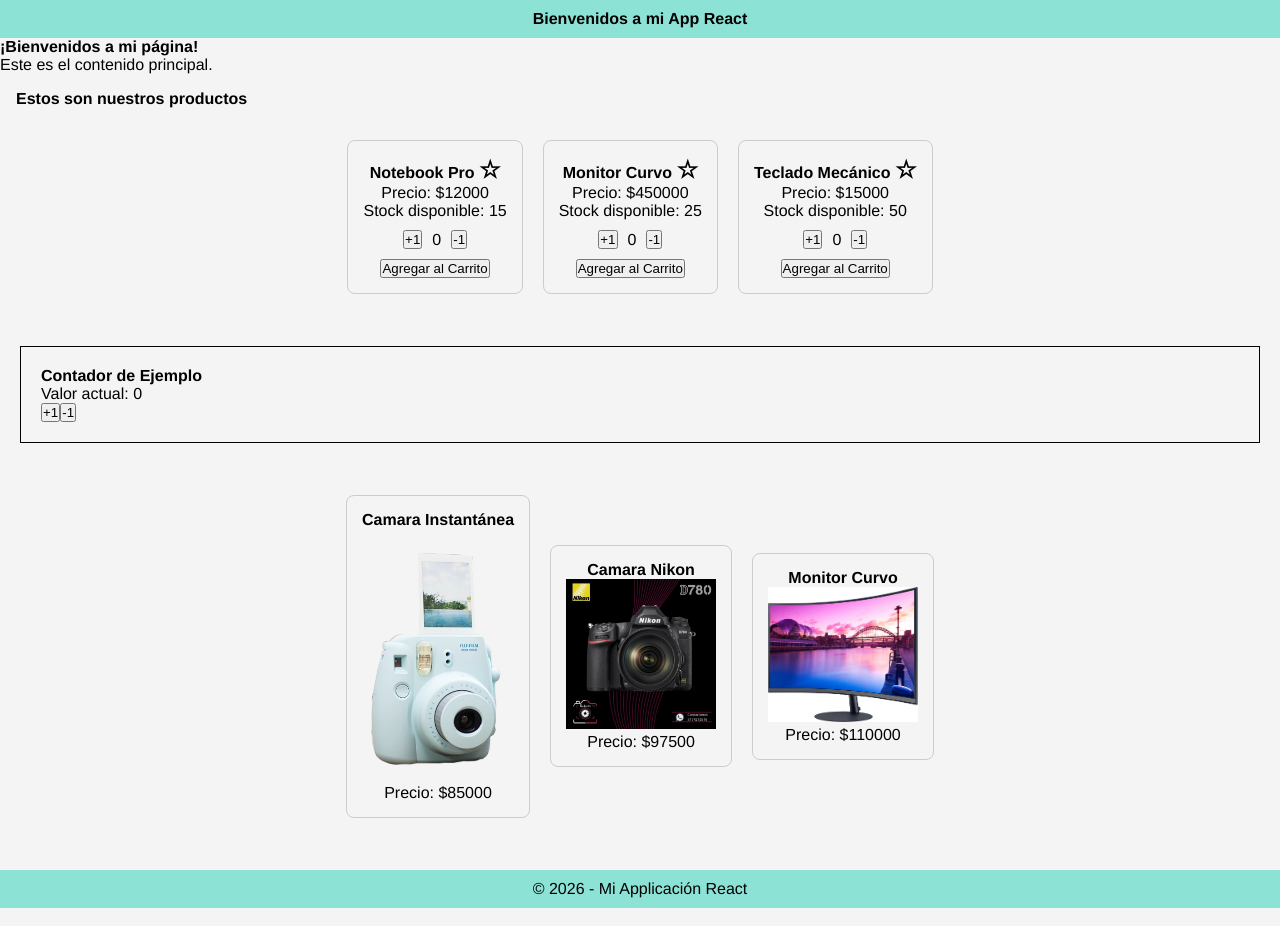
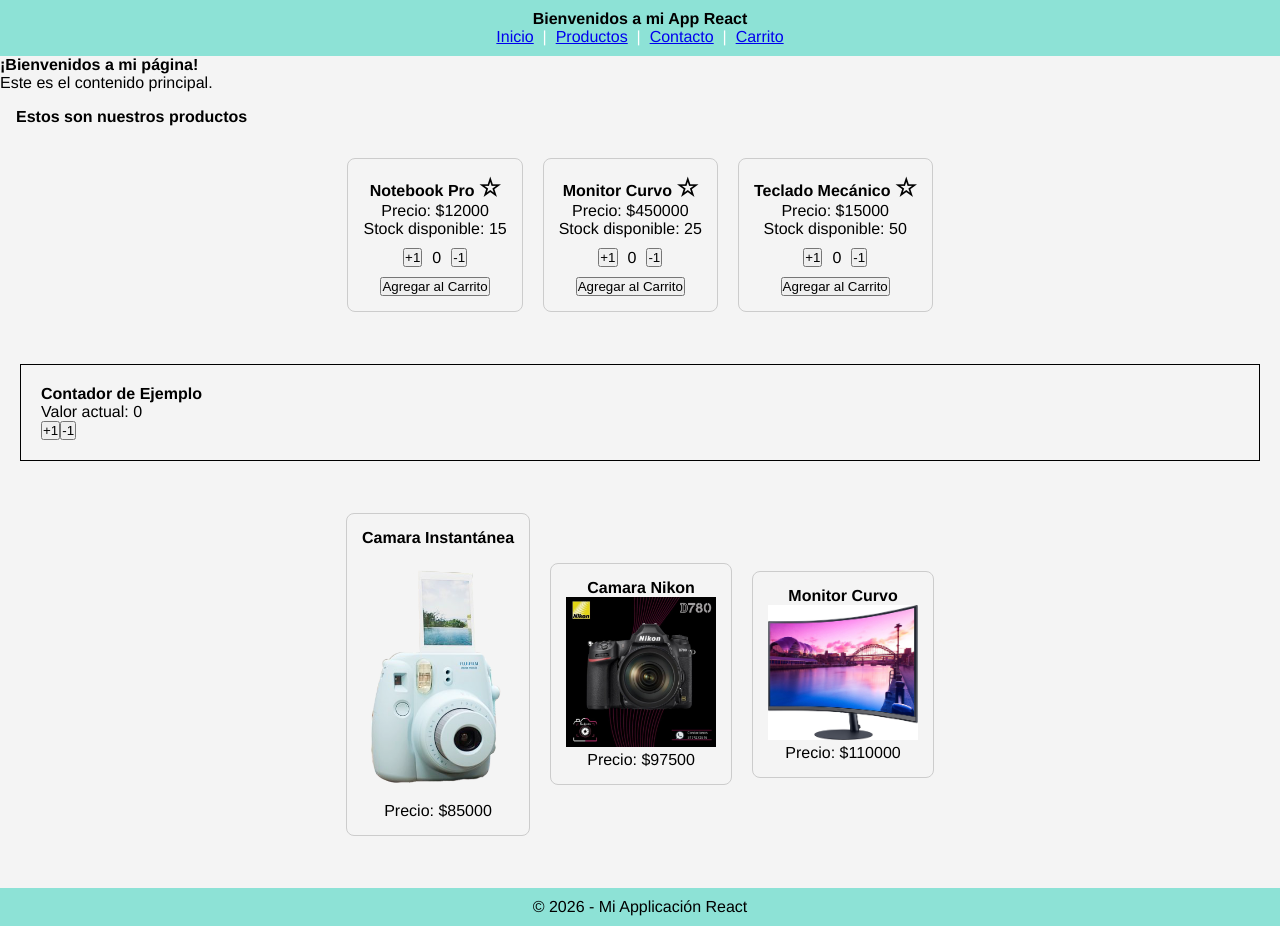
Before and after one commit to diegoisanzo/reactjs-tp, a React (Vite) app: page / in a window 1280 px wide. Built offline with nearby package versions, Linux system fonts and the light colour scheme.

Commit message:
clase 3 nav bar básica

```diff
--- a/src/componentes/Header/Header.jsx
+++ b/src/componentes/Header/Header.jsx
@@ -1,9 +1,22 @@
 import styles from './Header.module.css'
+
+function SeparadorDeLinks() {
+    return <>&nbsp; | &nbsp;</>
+}
 
 function Header() {
     return (
         <header className={styles.header}>
             <h1>Bienvenidos a mi App React</h1>
+            <nav>
+                <a href="#inicio">Inicio</a>
+                <SeparadorDeLinks/>
+                <a href="#productos">Productos</a>
+                <SeparadorDeLinks/>
+                <a href="#contacto">Contacto</a>
+                <SeparadorDeLinks/>
+                <a href="#carrito">Carrito</a>
+            </nav>
         </header>
     );
 }
```
